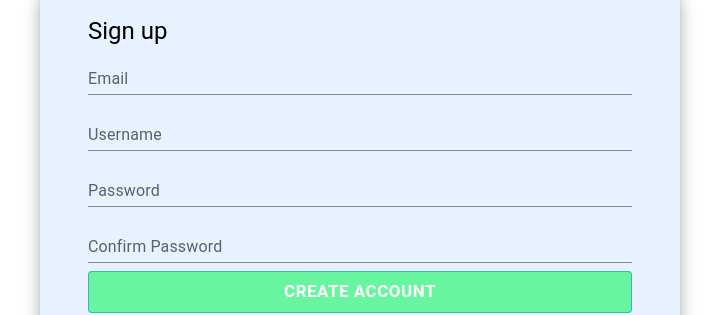
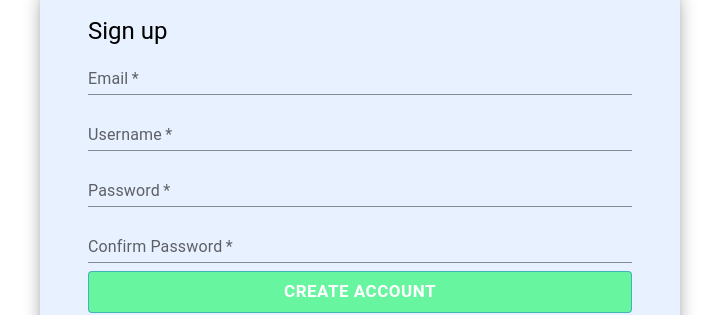
Before and after one commit to jhoo-o/cs422-project, a React (Create React App) app: page /Signup in a window 1280 px wide. Shown: the part 145-460 px from the top of the page, without its empty margins (280-999 px from the left). Built offline with nearby package versions, Linux system fonts and the light colour scheme.

Commit message:
added required field to sign up page

```diff
--- a/src/pages/signup.js
+++ b/src/pages/signup.js
@@ -3,15 +3,27 @@ import {AppBar, Box, List, ListItemText, ListItemButton, Divider, Toolbar, IconB
     , Typography, Stack, TextField, Button, Link
 } from "@mui/material";
 import {ArrowBack, Settings} from '@mui/icons-material';
-
+import { useState } from "react";
 
 const Signup = () => {
 
     const navigate = useNavigate();
+    const [email, setEmail] = useState('');
+    const [username, setUsername] = useState('');
+    const [password, setPassword] = useState('');
+    const [confirmPassword, setConfirmPassword] = useState('');
+    const [error, setError] = useState(false);
 
     const toDashboard = (event) => {
         event.preventDefault();
-        navigate("/dashboard");
+        if (email.trim() === '' || username.trim() === '' || password.trim() === '' || confirmPassword.trim() === '') {
+            setError(true);
+        } else if (password !== confirmPassword) {
+            setError(true);
+        } else {
+            setError(false);
+            navigate("/dashboard");
+        }
     }
 
     return (
@@ -21,15 +33,49 @@ const Signup = () => {
                 <Typography variant="h5">
                     Sign up
                 </Typography>
-                {/* i don't wanna make boxes, stolen from matt */}
                 <Stack sx={{display: "flex", flexGrow: 1, justifyContent:"left"}} spacing={1}>
-                    <TextField variant="standard" label = "Email"/>
-                    <TextField variant="standard" label = "Username"/>
-                    <TextField variant="standard" label = "Password"/>
-                    <TextField variant='standard' label = 'Confirm Password'/>
+                    <TextField
+                        variant="standard"
+                        label="Email"
+                        required
+                        value={email}
+                        onChange={(e) => setEmail(e.target.value)}
+                        error={error && email.trim() === ''}
+                        helperText={error && email.trim() === '' ? "Email is required" : ''}
+                    />
+                    <TextField
+                        variant="standard"
+                        label="Username"
+                        required
+                        value={username}
+                        onChange={(e) => setUsername(e.target.value)}
+                        error={error && username.trim() === ''}
+                        helperText={error && username.trim() === '' ? "Username is required" : ''}
+                    />
+                    <TextField
+                        variant="standard"
+                        label="Password"
+                        type="password"
+                        required
+                        value={password}
+                        onChange={(e) => setPassword(e.target.value)}
+                        error={error && password.trim() === ''}
+                        helperText={error && password.trim() === '' ? "Password is required" : ''}
+                    />
+                    <TextField
+                        variant="standard"
+                        label="Confirm Password"
+                        type="password"
+                        required
+                        value={confirmPassword}
+                        onChange={(e) => setConfirmPassword(e.target.value)}
+                        error={error && (confirmPassword.trim() === '' || password !== confirmPassword)}
+                        helperText={error && (confirmPassword.trim() === '' ? "Confirm your password" :
+                            password !== confirmPassword ? "Passwords do not match" : '')}
+                    />
                     <Button variant="outlined" sx={{marginTop: 3, fontWeight:"bold",
-                        backgroundColor: "#67f5a0", color:"white", fontSize:17}} onClick = {toDashboard}>
-                            Create Account
+                        backgroundColor: "#67f5a0", color:"white", fontSize:17}} onClick={toDashboard}>
+                        Create Account
                     </Button>
                 </Stack>
             </Container>
```
